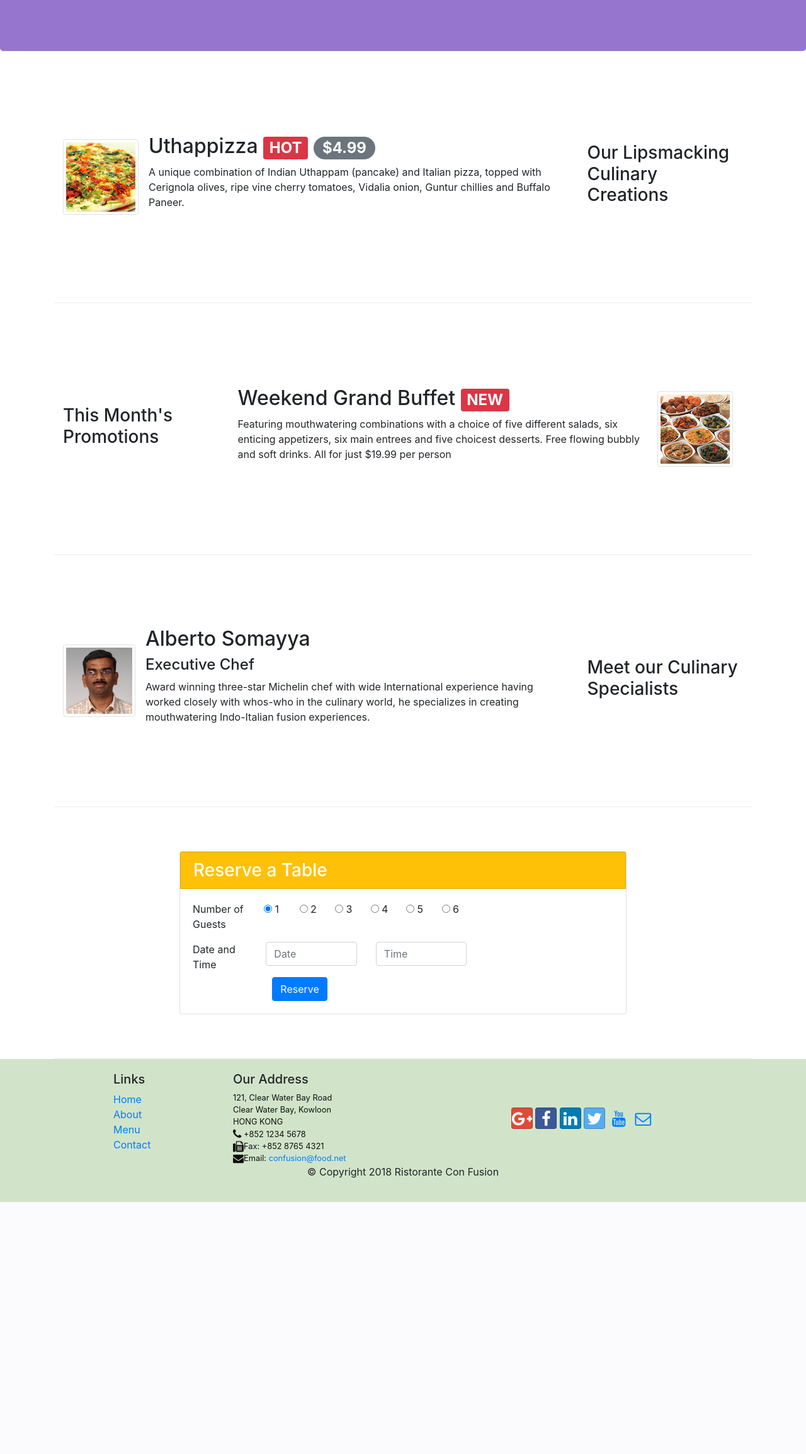
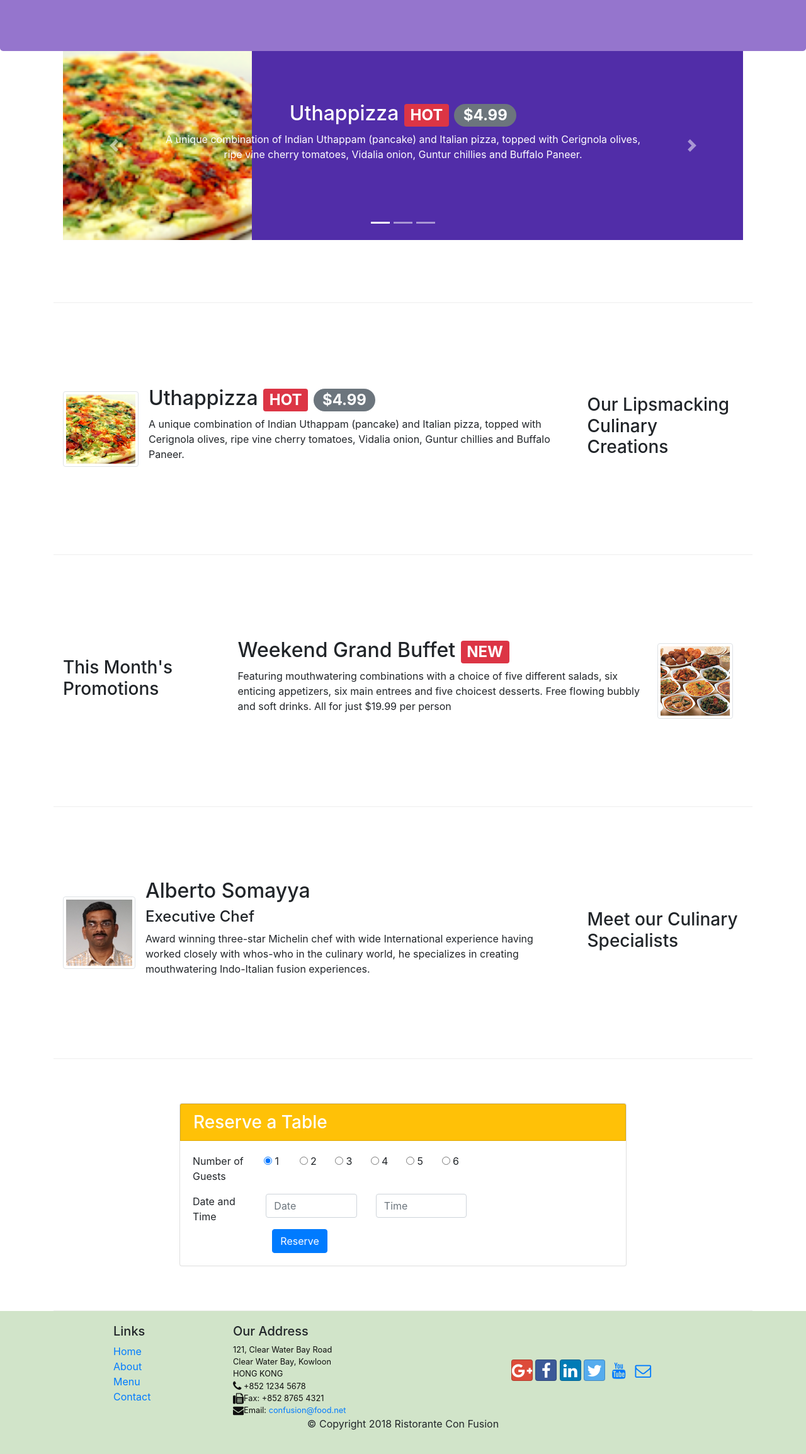
Before and after one commit to RahulAdepu/Restaurant-Website---Bootstrap, a PHP site: page / in a window 1280 px wide. Shown: the part 253-2561 px from the top of the page at 63% size. Before the commit the page ends 2161 px from the top, so only its background shows below. Run offline with PHP 8.4, Linux system fonts and the light colour scheme; some libraries are stand-ins or nearby versions.

Commit message:
Carousel

```diff
--- a/css/styles.css
+++ b/css/styles.css
@@ -44,3 +44,23 @@ body{
     border-bottom: 1px solid #ddd;
     padding: 10px;
 }
+
+.carousel {
+    background: #512DA8;
+}
+
+.carousel-item {
+    height: 300px;
+}
+
+.carousel-item img {
+    position: absolute;
+    top: 0;
+    left: 0;
+    min-height: 300px;
+}
+
+.carousel-caption {
+    position: absolute;
+    top: 20% ;
+}
--- a/index.html
+++ b/index.html
@@ -108,6 +108,62 @@
     </header>
 
     <div class="container">
+        <div class="row row-content">
+            <div class="col">
+                <div id="mycarousel" class="carousel slide" data-ride="carousel">
+                    <div class="carousel-inner" role="listbox">
+                        <div class="carousel-item active">
+                            <img class="d-block img-fluid" src="img/uthappizza.png" alt="uthappizza">
+                            <div class="carousel-caption d-none d-md-block">
+                                <h2>Uthappizza <span class="badge badge-danger">HOT</span> <span
+                                        class="badge badge-pill  badge-secondary">$4.99</span></span>
+                                </h2>
+                                <p class="d-none d-sm-block">A unique combination of Indian Uthappam (pancake) and
+                                    Italian
+                                    pizza, topped with Cerignola olives, ripe vine cherry tomatoes, Vidalia onion,
+                                    Guntur
+                                    chillies and Buffalo Paneer.
+                                </p>
+                            </div>
+                        </div>
+                        <div class="carousel-item">
+                            <img class="d-block img-fluid" src="img/buffet.png" alt="buffet">
+                            <div class="carousel-caption d-none d-md-block">
+                                <h2>Weekend Grand Buffet <span class="badge badge-danger">NEW</span></h2>
+                                <p class="d-none d-sm-block">Featuring mouthwatering combinations with a choice of five
+                                    different salads, six enticing appetizers, six main entrees and five choicest
+                                    desserts. Free flowing bubbly and soft drinks. All for just $19.99 per person </p>
+                            </div>
+                        </div>
+                        <div class="carousel-item">
+                            <img class="d-block img-fluid" src="img/alberto.png" alt="alberto">
+                            <div class="carousel-caption d-none d-md-block">
+                                <h2>Alberto Somayya</h2>
+                                <h4>Executive Chef</h4>
+                                <p class="d-none d-sm-block">Award winning three-star Michelin chef with wide
+                                    International
+                                    experience having worked closely with whos-who in the culinary world, he specializes
+                                    in
+                                    creating mouthwatering Indo-Italian fusion experiences. </p>
+                            </div>
+                        </div>
+                    </div>
+                    <ol class="carousel-indicators">
+                        <li data-target="#mycarousel" data-slide-to="0" class="active"></li>
+                        <li data-target="#mycarousel" data-slide-to="1"></li>
+                        <li data-target="#mycarousel" data-slide-to="2"></li>
+                    </ol>
+                    <a class="carousel-control-prev" href="#mycarousel" role="button" data-slide="prev">
+                        <span class="carousel-control-prev-icon"></span>
+                    </a>
+                    <a class="carousel-control-next" href="#mycarousel" role="button" data-slide="next">
+                            <span class="carousel-control-next-icon"></span>
+                    </a>
+                </div>
+            </div>
+        </div>
+
+
         <div class="row row-content align-items-center">
             <div class="col-12 col-sm-4 order-sm-last col-md-3">
                 <h3>Our Lipsmacking Culinary Creations</h3>
```
